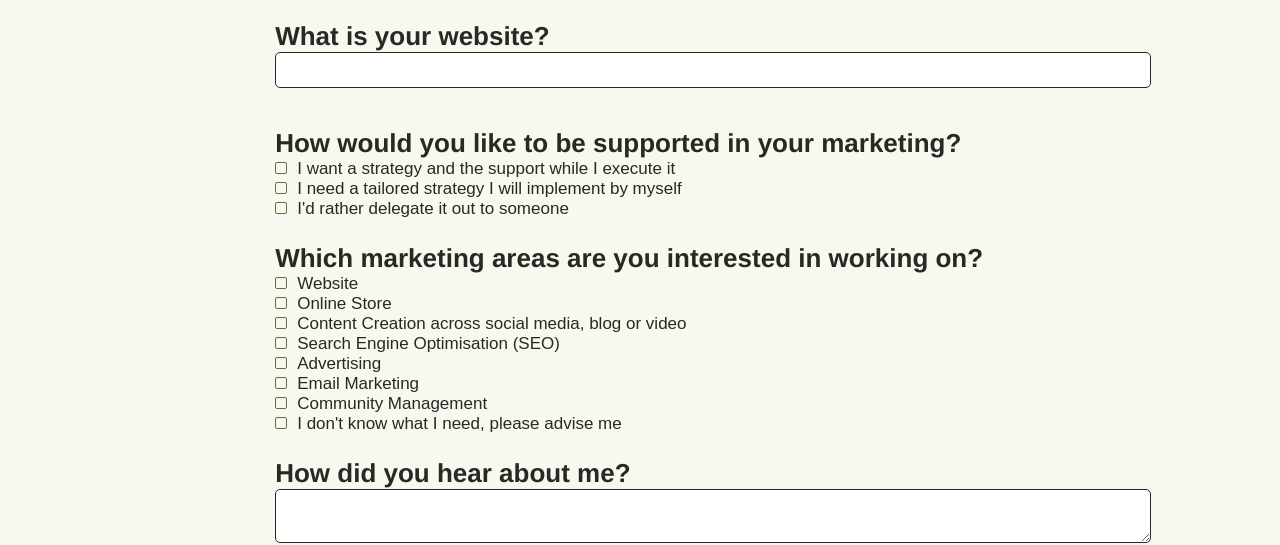
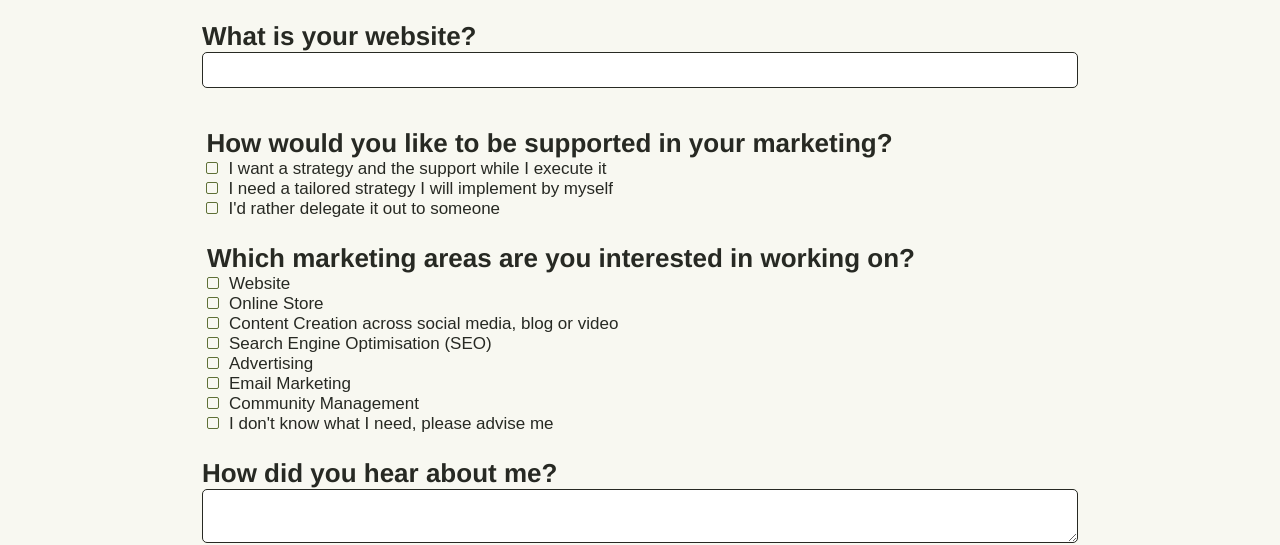
Before and after one commit to mmiklovaitemm/Honey-Pot-Digital-Project-Training, a plain HTML site: page book-a-call.html in a window 1280 px wide. Shown: the part 920-1465 px from the top of the page. Drawn offline with Linux system fonts and the light colour scheme; a web font is replaced by a local one.

Commit message:
input form check boxes update

```diff
--- a/book-a-call.css
+++ b/book-a-call.css
@@ -151,9 +151,8 @@ body {
     display: flex;
     flex-direction: column;
     justify-content: flex-start;
-    align-items: start;
+    align-items: center;
     margin-top: 3rem;
-    margin-left: 21.5%;
 }
 .first-name-label,
 .last-name-label,
@@ -200,6 +199,10 @@ body {
 }
 .support-question-container {
     margin-bottom: 1.5rem;
+    margin-left: -158px;
+}
+.container1 {
+    margin-left: -181px;
 }
 .submit-button {
     font-family: 'Raleway', Helvetica, Arial, Lucida, sans-serif;
--- a/book-a-call.html
+++ b/book-a-call.html
@@ -57,8 +57,7 @@
             <input type="text" name="website-name" id="website-name"><br>
         </form>
 
-        <form>
-            <div class="support-question-container">
+        <form class="support-question-container container1">
                 <label for="support1" class="support-main-question-label">How would you like to be supported in your marketing?</label><br>
 
                 <input type="checkbox" id="support1" name="support" value="option1">
@@ -69,11 +68,9 @@
 
                 <input type="checkbox" id="support3" name="support" value="option3">
                 <label for="support3" id="support3">I'd rather delegate it out to someone</label>
-            </div>
         </form>
 
-        <form>
-            <div class="support-question-container">
+        <form class="support-question-container">
                 <label for="marketing-areas" class="support-second-question-label">Which marketing areas are you interested in working on?</label><br>
 
                 <input type="checkbox" id="website" name="marketing-areas" value="website">
@@ -99,7 +96,6 @@
 
                 <input type="checkbox" id="advise-me" name="marketing-areas" value="advise-me">
                 <label for="advise-me" id="support1">I don't know what I need, please advise me</label>
-            </div>
         </form>
 
         <form>
```
